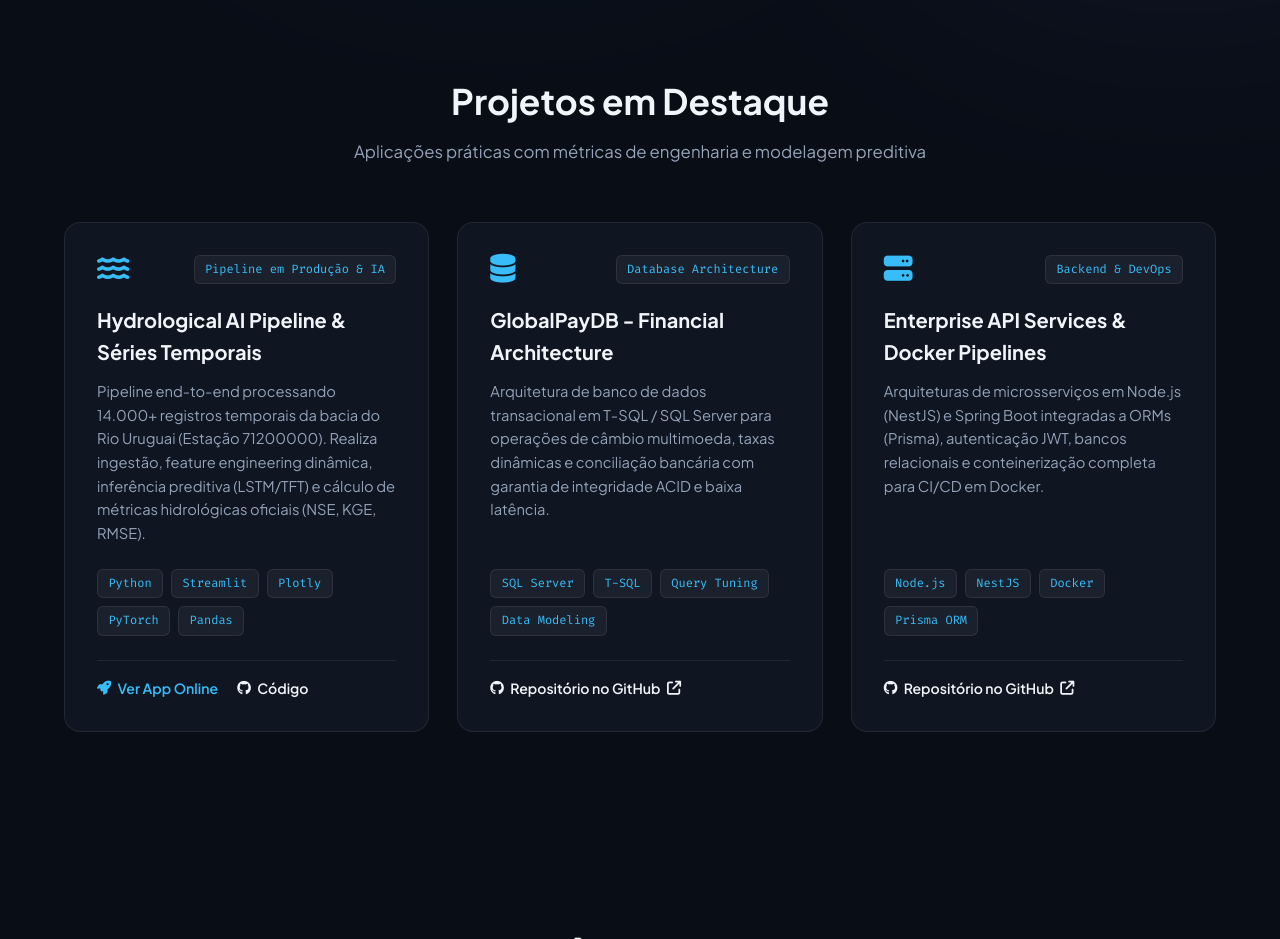
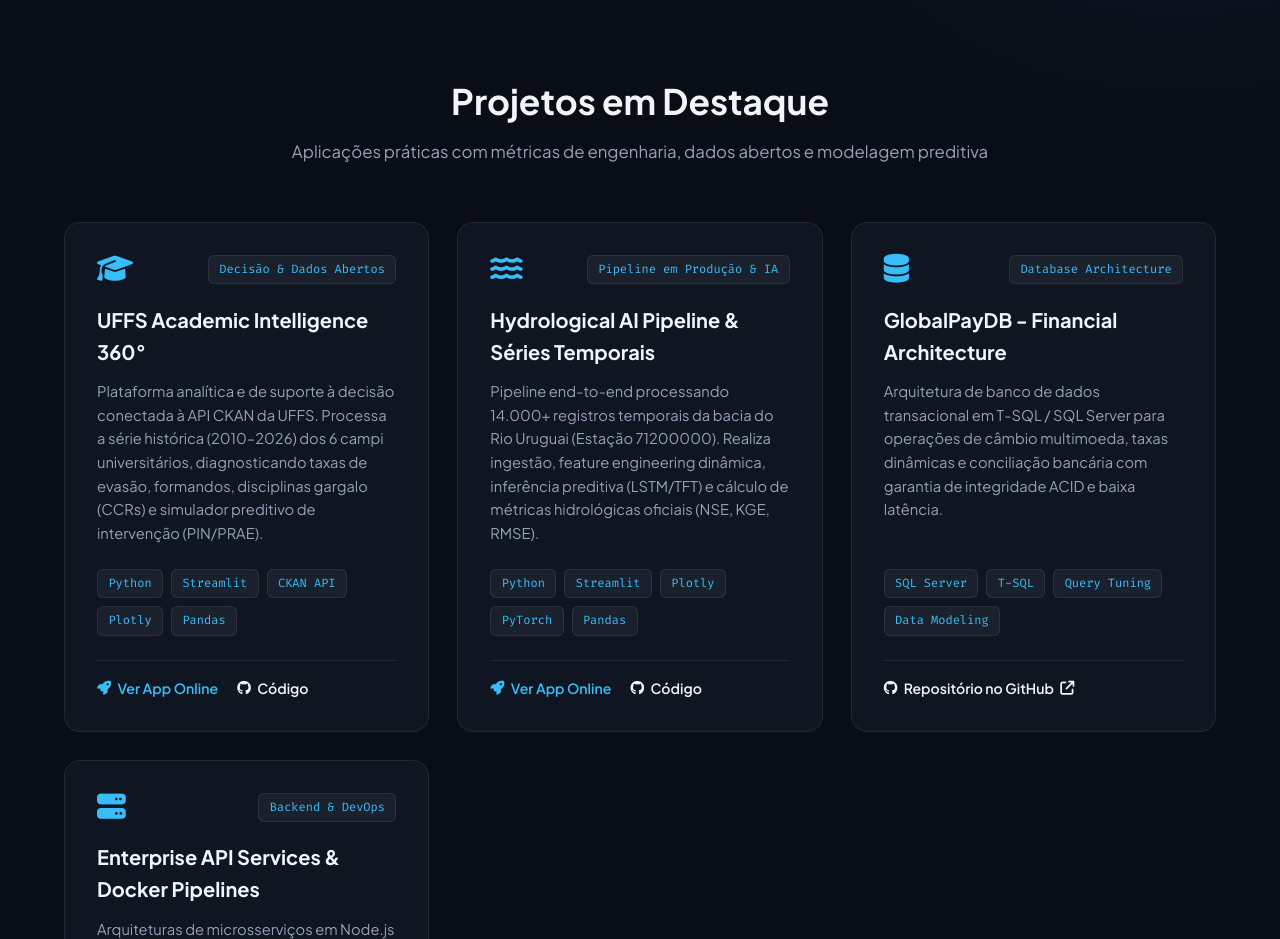
Before and after one commit to Jeffleyg/portfolio_jeffley, a plain HTML site: page index.html in a window 1280 px wide. Shown: the part 920-1859 px from the top of the page. Drawn offline with Linux system fonts and the light colour scheme.

Commit message:
feat: add new project uffs-academic

```diff
--- a/index.html
+++ b/index.html
@@ -43,7 +43,7 @@
     ],
     "knowsAbout": [
       "Data Engineering", "SQL Server", "T-SQL", "Python", "PyTorch", "Streamlit",
-      "Deep Learning", "Time Series Forecasting", "Transformers", "Docker", "Node.js", "NestJS"
+      "Deep Learning", "Time Series Forecasting", "Transformers", "Docker", "Node.js", "NestJS", "CKAN Open Data"
     ]
   }
   </script>
@@ -585,11 +585,38 @@
     <section id="projects">
       <div class="section-title">
         <h2>Projetos em Destaque</h2>
-        <p>Aplicações práticas com métricas de engenharia e modelagem preditiva</p>
+        <p>Aplicações práticas com métricas de engenharia, dados abertos e modelagem preditiva</p>
       </div>
 
       <div class="grid-3">
-        <!-- Projeto 1: Pipeline Hidrológico & Deep Learning -->
+        <!-- Projeto 1: UFFS Academic Intelligence (Novo) -->
+        <article class="card project-card">
+          <div class="project-header">
+            <i class="fa-solid fa-graduation-cap project-icon"></i>
+            <span class="tag">Decisão & Dados Abertos</span>
+          </div>
+          <h3>UFFS Academic Intelligence 360°</h3>
+          <p>
+            Plataforma analítica e de suporte à decisão conectada à API CKAN da UFFS. Processa a série histórica (2010–2026) dos 6 campi universitários, diagnosticando taxas de evasão, formandos, disciplinas gargalo (CCRs) e simulador preditivo de intervenção (PIN/PRAE).
+          </p>
+          <div class="tech-tags">
+            <span class="tag">Python</span>
+            <span class="tag">Streamlit</span>
+            <span class="tag">CKAN API</span>
+            <span class="tag">Plotly</span>
+            <span class="tag">Pandas</span>
+          </div>
+          <div class="project-footer">
+            <a href="https://uffs-academic-intelligence.streamlit.app/" target="_blank" class="project-link highlight-link">
+              <i class="fa-solid fa-rocket"></i> Ver App Online
+            </a>
+            <a href="https://github.com/Jeffleyg/uffs-academic-intelligence" target="_blank" class="project-link">
+              <i class="fa-brands fa-github"></i> Código
+            </a>
+          </div>
+        </article>
+
+        <!-- Projeto 2: Pipeline Hidrológico & Deep Learning -->
         <article class="card project-card">
           <div class="project-header">
             <i class="fa-solid fa-water project-icon"></i>
@@ -616,7 +643,7 @@
           </div>
         </article>
 
-        <!-- Projeto 2: GlobalPayDB -->
+        <!-- Projeto 3: GlobalPayDB -->
         <article class="card project-card">
           <div class="project-header">
             <i class="fa-solid fa-database project-icon"></i>
@@ -639,7 +666,7 @@
           </div>
         </article>
 
-        <!-- Projeto 3: Backend & Microsserviços -->
+        <!-- Projeto 4: Backend & Microsserviços -->
         <article class="card project-card">
           <div class="project-header">
             <i class="fa-solid fa-server project-icon"></i>
```
